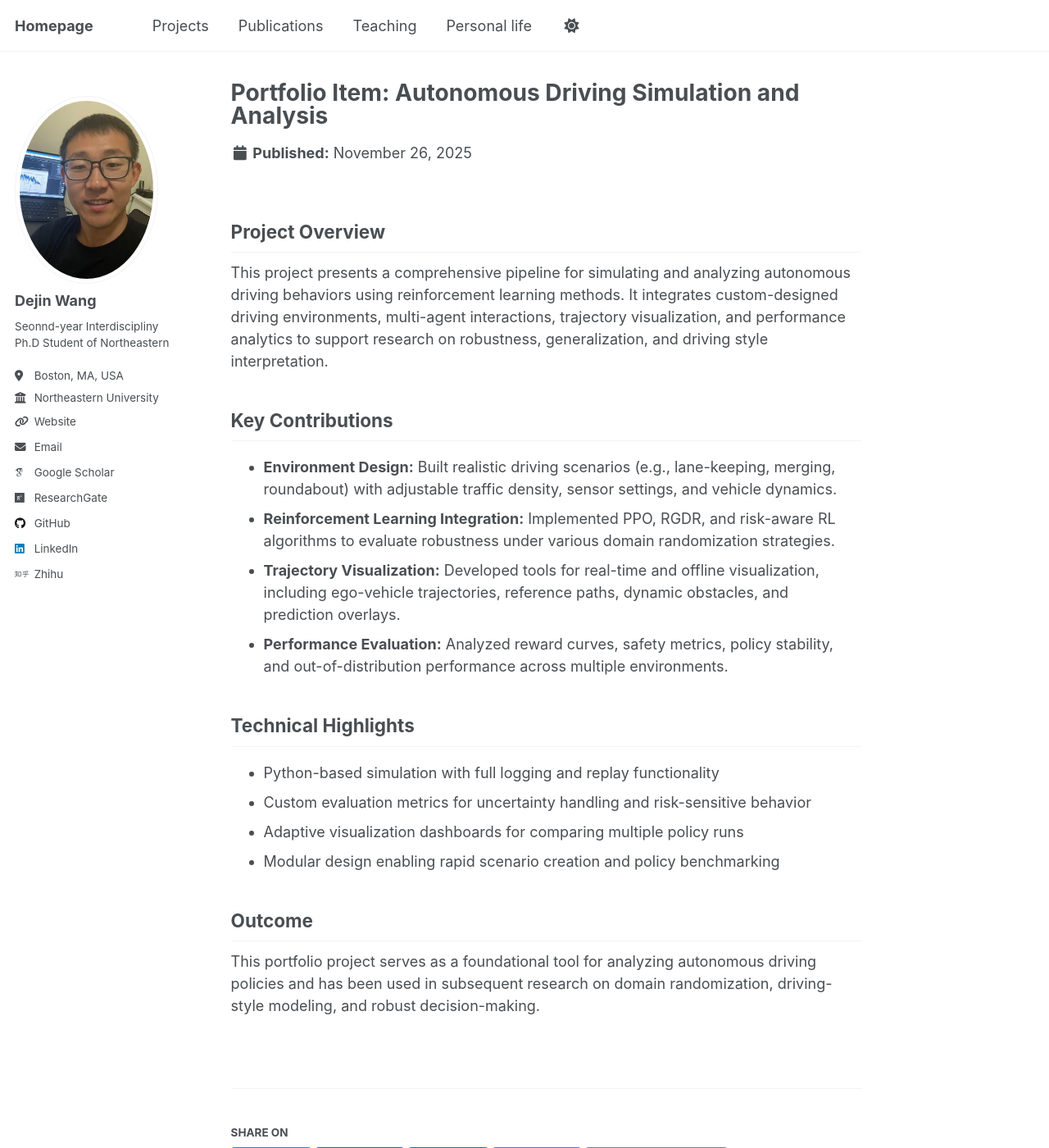
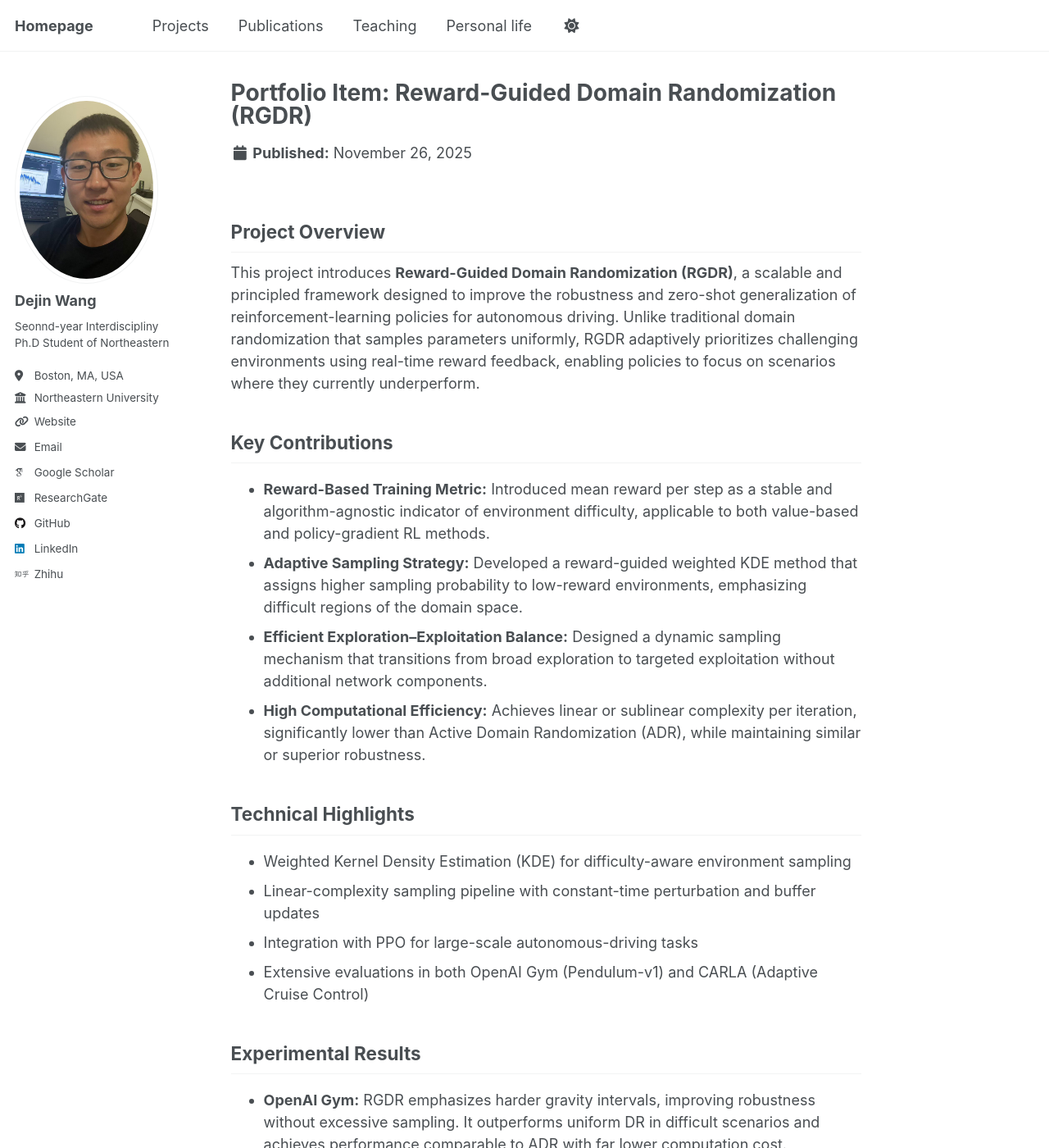
Before and after one commit to dejin-wang/dejin-wang.github.io, a Jekyll site: the page built from _portfolio/portfolio-1.md, in a window 1280 px wide and 1400 px high. Shown: the whole window at 82% size. Built offline with Jekyll 4.4.1, drawn with Linux system fonts in a browser that asks for light colours; some web fonts are replaced; a script that is not in the unit is left out; some of the changed text lies outside the part shown.

Commit message:
Update portfolio-1.md

```diff
--- a/_portfolio/portfolio-1.md
+++ b/_portfolio/portfolio-1.md
@@ -1,23 +1,31 @@
 ---
-title: "Portfolio Item: Autonomous Driving Simulation and Analysis"
-excerpt: "A project focused on designing and analyzing reinforcement-learning–based autonomous driving behaviors, including environment setup, trajectory visualization, and performance evaluation.<br/><img src='/images/500x300.png'>"
+title: "Portfolio Item: Reward-Guided Domain Randomization (RGDR)"
+excerpt: "A project proposing an adaptive domain-randomization framework that improves robustness and generalization of autonomous-driving RL policies through reward-guided sampling.<br/><img src='/images/500x300.png'>"
 collection: portfolio
 ---
 
 ## Project Overview
-This project presents a comprehensive pipeline for simulating and analyzing autonomous driving behaviors using reinforcement learning methods. It integrates custom-designed driving environments, multi-agent interactions, trajectory visualization, and performance analytics to support research on robustness, generalization, and driving style interpretation.
+This project introduces **Reward-Guided Domain Randomization (RGDR)**, a scalable and principled framework designed to improve the robustness and zero-shot generalization of reinforcement-learning policies for autonomous driving. Unlike traditional domain randomization that samples parameters uniformly, RGDR adaptively prioritizes challenging environments using real-time reward feedback, enabling policies to focus on scenarios where they currently underperform.
 
 ## Key Contributions
-- **Environment Design:** Built realistic driving scenarios (e.g., lane-keeping, merging, roundabout) with adjustable traffic density, sensor settings, and vehicle dynamics.
-- **Reinforcement Learning Integration:** Implemented PPO, RGDR, and risk-aware RL algorithms to evaluate robustness under various domain randomization strategies.
-- **Trajectory Visualization:** Developed tools for real-time and offline visualization, including ego-vehicle trajectories, reference paths, dynamic obstacles, and prediction overlays.
-- **Performance Evaluation:** Analyzed reward curves, safety metrics, policy stability, and out-of-distribution performance across multiple environments.
+- **Reward-Based Training Metric:** Introduced mean reward per step as a stable and algorithm-agnostic indicator of environment difficulty, applicable to both value-based and policy-gradient RL methods.
+- **Adaptive Sampling Strategy:** Developed a reward-guided weighted KDE method that assigns higher sampling probability to low-reward environments, emphasizing difficult regions of the domain space.
+- **Efficient Exploration–Exploitation Balance:** Designed a dynamic sampling mechanism that transitions from broad exploration to targeted exploitation without additional network components.
+- **High Computational Efficiency:** Achieves linear or sublinear complexity per iteration, significantly lower than Active Domain Randomization (ADR), while maintaining similar or superior robustness.
 
 ## Technical Highlights
-- Python-based simulation with full logging and replay functionality
-- Custom evaluation metrics for uncertainty handling and risk-sensitive behavior
-- Adaptive visualization dashboards for comparing multiple policy runs
-- Modular design enabling rapid scenario creation and policy benchmarking
+- Weighted Kernel Density Estimation (KDE) for difficulty-aware environment sampling
+- Linear-complexity sampling pipeline with constant-time perturbation and buffer updates
+- Integration with PPO for large-scale autonomous-driving tasks
+- Extensive evaluations in both OpenAI Gym (Pendulum-v1) and CARLA (Adaptive Cruise Control)
+
+## Experimental Results
+- **OpenAI Gym:** RGDR emphasizes harder gravity intervals, improving robustness without excessive sampling. It outperforms uniform DR in difficult scenarios and achieves performance comparable to ADR with far lower computation cost.
+- **CARLA Autonomous Driving:**
+  - Demonstrated strong generalization across randomized road friction and vehicle mass settings.
+  - Achieved higher rewards in challenging and out-of-distribution conditions relative to UDR and ADR.
+  - Validated that adaptive sampling leads to more balanced and effective policy training.
 
 ## Outcome
-This portfolio project serves as a foundational tool for analyzing autonomous driving policies and has been used in subsequent research on domain randomization, driving-style modeling, and robust decision-making.
+RGDR provides a general, scalable, and computationally efficient solution for training robust autonomous-driving RL policies. The method outperforms or matches state-of-the-art baselines while reducing computational overhead, making it suitable for high-dimensional, safety-critical driving tasks such as those simulated in CARLA.
+This project forms the basis of ongoing work on robustness, sim-to-real transfer, and domain adaptation in autonomous driving.
```
